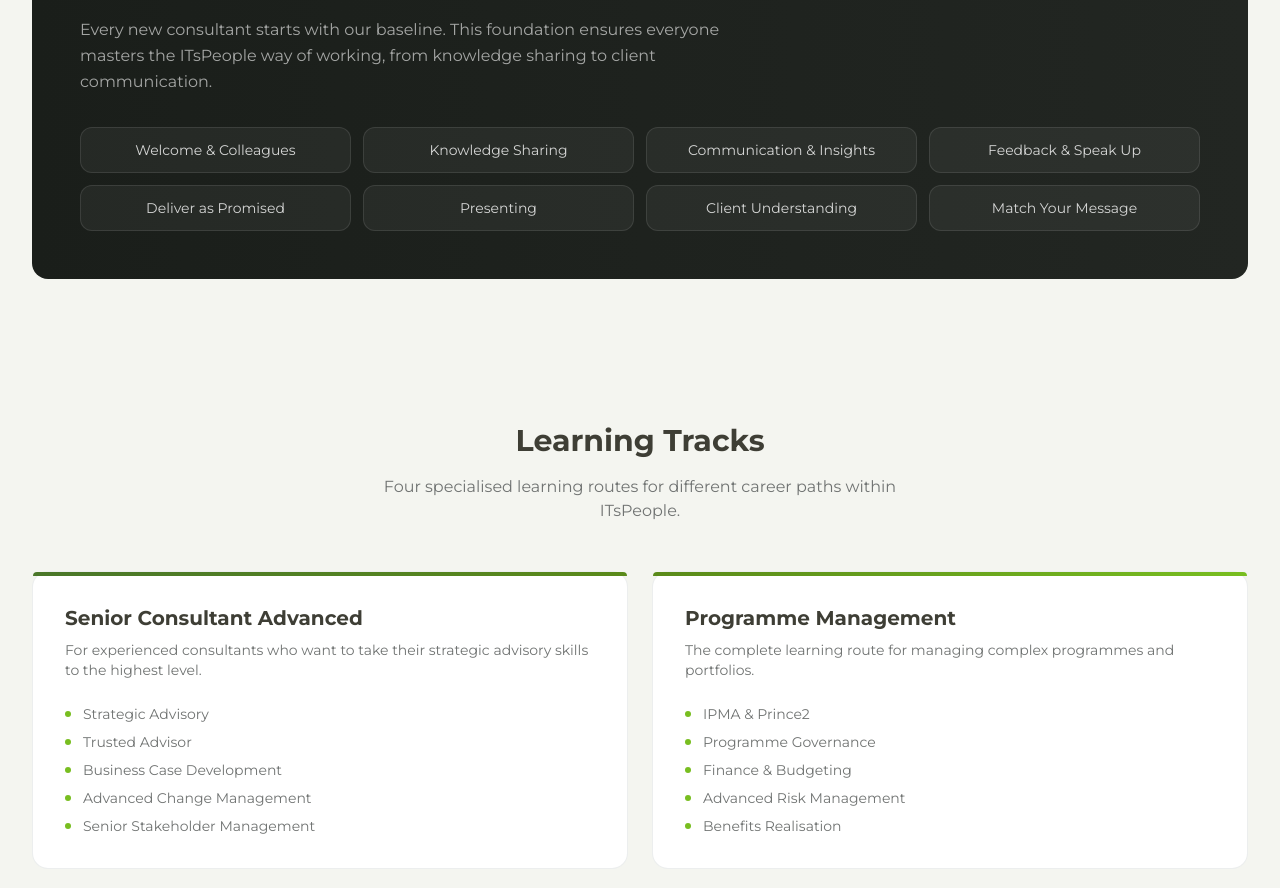
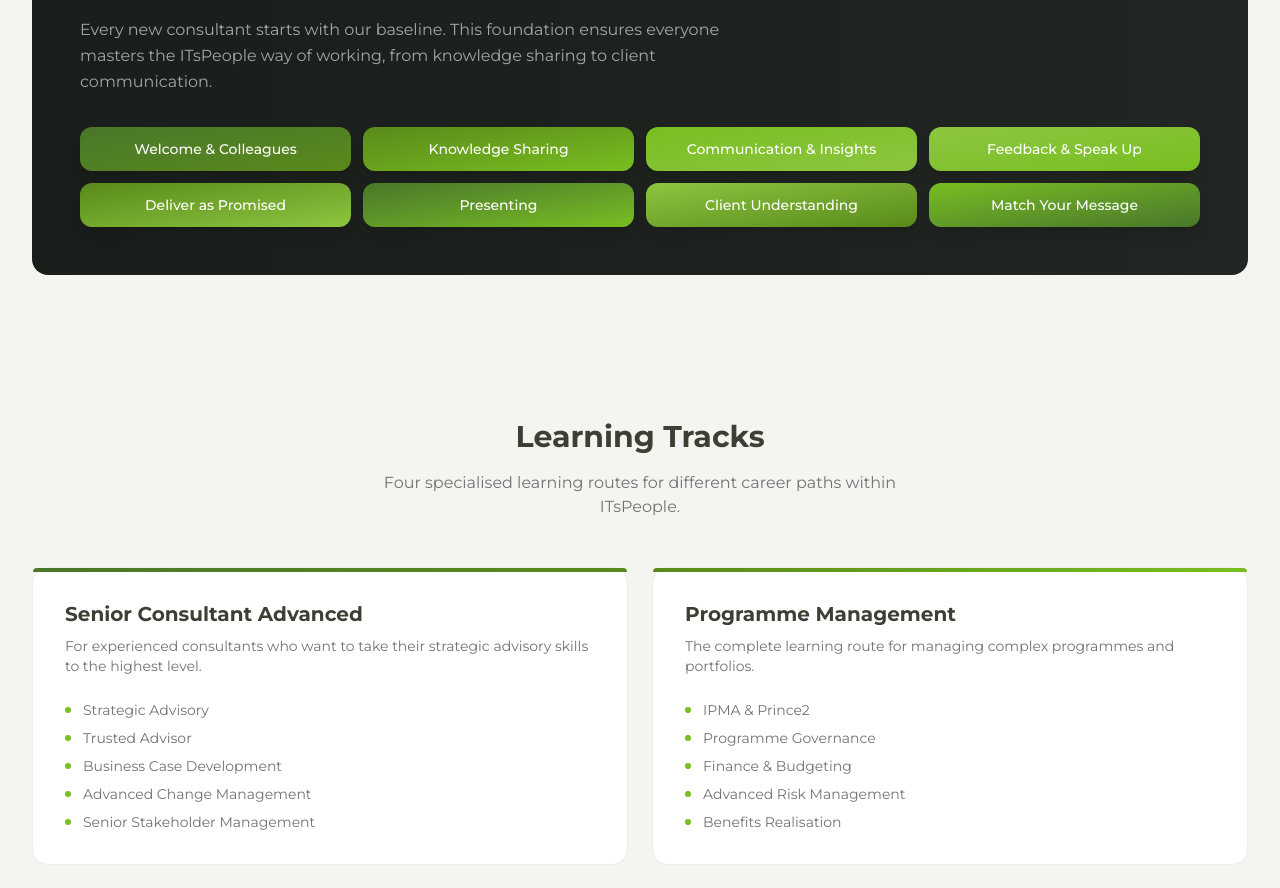
Before and after one commit to AndreKeizer/itspeople-website, a Next.js app: page /itspeople-website/en/academy in a window 1280 px wide. Shown: the part 2642-3530 px from the top of the page. Built offline with nearby package versions, Linux system fonts and the light colour scheme.

Commit message:
style: onboarding baseline modules with green gradient colors

```diff
--- a/src/app/[locale]/academy/page.tsx
+++ b/src/app/[locale]/academy/page.tsx
@@ -502,11 +502,23 @@
               {d.baselineDesc}
             </p>
             <div className="grid grid-cols-2 md:grid-cols-4 gap-3">
-              {d.baselineModules.map((mod) => (
-                <div key={mod} className="px-4 py-3 rounded-xl bg-white/5 border border-white/10 text-white/80 text-sm text-center">
+              {d.baselineModules.map((mod, i) => {
+                const colors = [
+                  "from-its-green-dark to-its-green-mid",
+                  "from-its-green-mid to-its-green",
+                  "from-its-green to-its-lime",
+                  "from-its-lime to-its-green",
+                  "from-its-green-mid to-its-lime",
+                  "from-its-green-dark to-its-green",
+                  "from-its-lime to-its-green-mid",
+                  "from-its-green to-its-green-dark",
+                ];
+                return (
+                <div key={mod} className={`px-4 py-3 rounded-xl bg-gradient-to-br ${colors[i % colors.length]} text-white font-medium text-sm text-center shadow-lg hover:scale-105 transition-transform duration-300`}>
                   {mod}
                 </div>
-              ))}
+                );
+              })}
             </div>
           </motion.div>
         </div>
```
